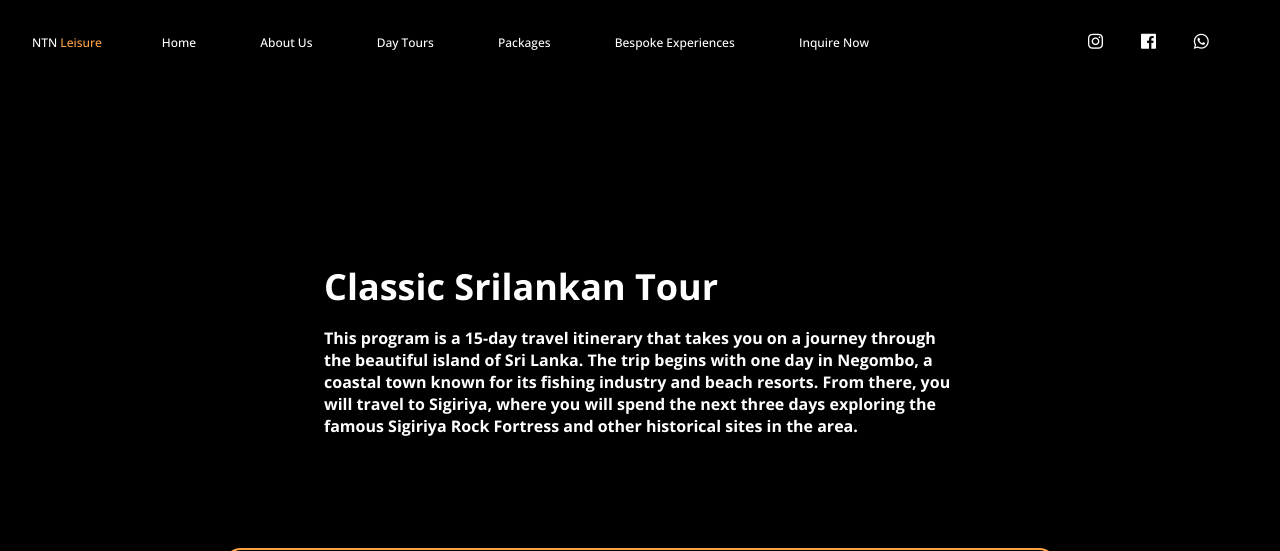
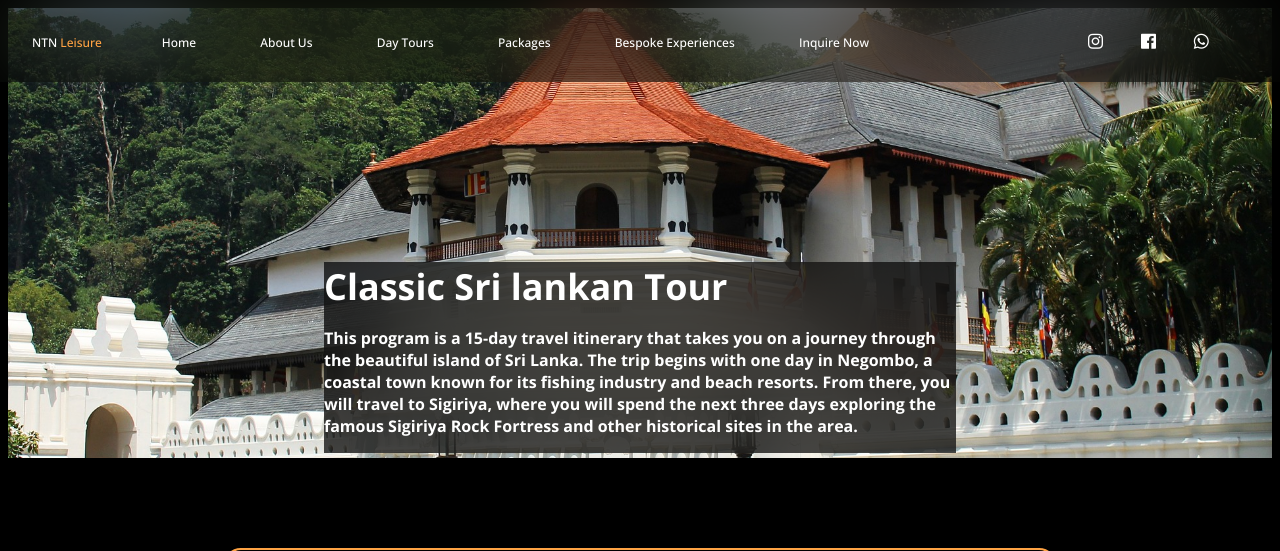
Before and after one commit to SSBG6/ntnleisure, a PHP site: page /Classic-Sri-Lankan-Tour.php in a window 1280 px wide. Shown: the top 551 px of the page. Run offline with PHP 8.4, Linux system fonts and the light colour scheme; some libraries are stand-ins or nearby versions.

```diff
--- a/Classic-Sri-Lankan-Tour.php
+++ b/Classic-Sri-Lankan-Tour.php
@@ -25,7 +25,7 @@
   <div class="loader"></div>
   <section class="cover">
     <div class="cover-content element">
-    <h1>Classic Srilankan Tour</h1>
+    <h1>Classic Sri lankan Tour</h1>
     <p>This program is a 15-day travel itinerary that takes you on a journey through the beautiful island of Sri Lanka. The trip begins with one day in Negombo, a coastal town known for its fishing industry and beach resorts. From there, you will travel to Sigiriya, where you will spend the next three days exploring the famous Sigiriya Rock Fortress and other historical sites in the area.</p>
     </div>
   </section>
@@ -118,12 +118,13 @@
 </section>
   <?php include 'Footer.php';?>
   <script src="js/loadscript.js"></script>
-  <script src="js/packages.js">
+<script src="js/packages.js">
+</script>
 </body>
 </html>
 <style>
+
   .cover{
     background-image: url("imgs/ntn-leisure-kandy-sacred-city.jpg");
   }
 </style>
-</html>
```
Also changed, not shown: css/front.css (added).
